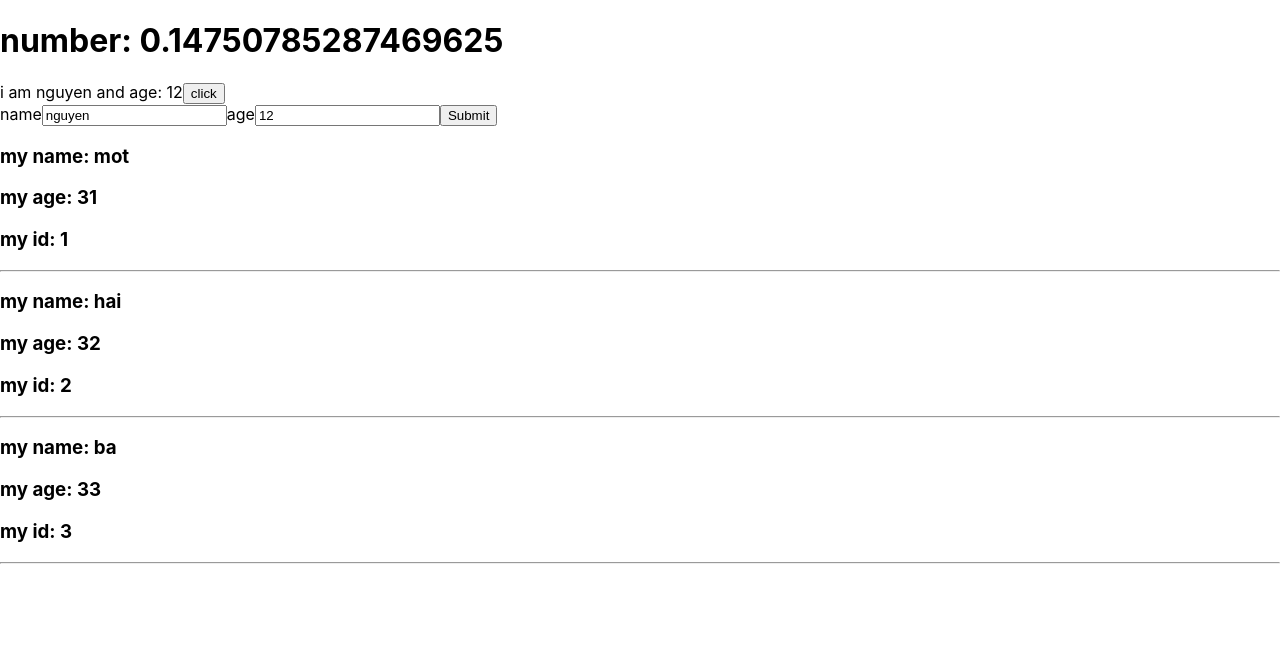
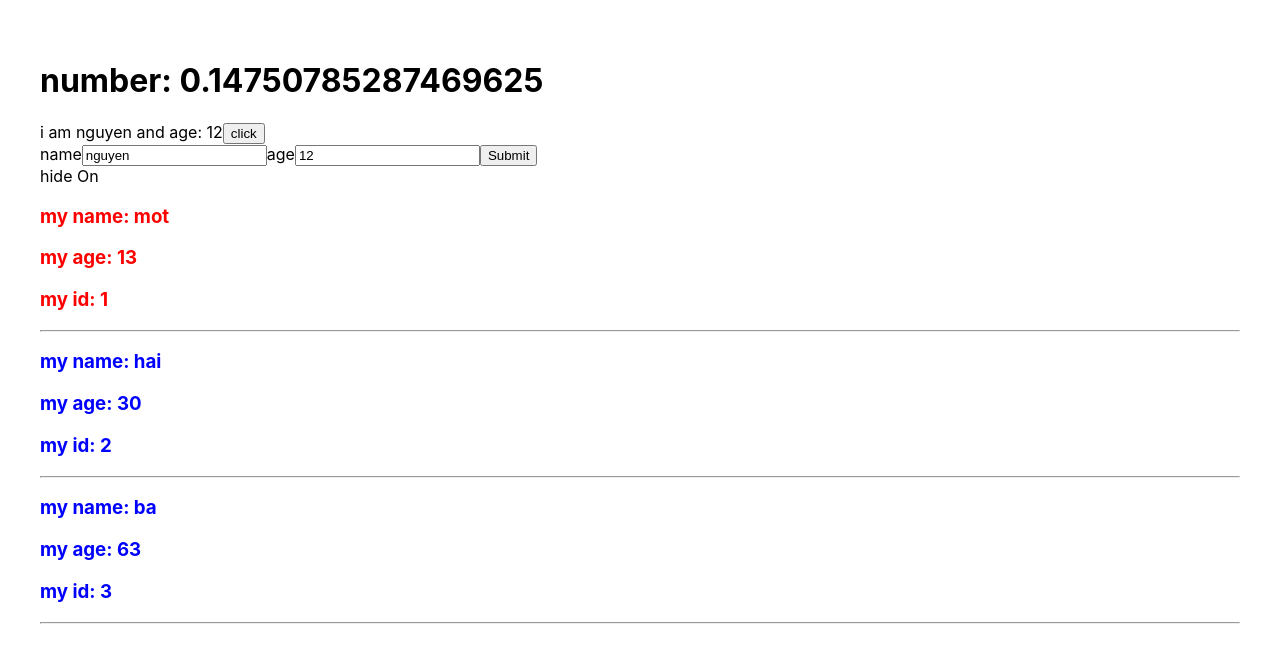
Before and after one commit to nguyenlehong/react-hoidanIT, a React (Create React App) app: page / in a window 1280 px wide. Shown: the top 662 px of the page. Built offline with nearby package versions, Linux system fonts and the light colour scheme.

Commit message:
cau dieu kien video 29

```diff
--- a/src/components/DisplayInfo.js
+++ b/src/components/DisplayInfo.js
@@ -1,26 +1,80 @@
 import React from "react";
 class DisplayInfo extends React.Component {
+  state = {
+    show: true,
+  };
+  handleShow = () => {
+    this.setState({
+      show: !this.state.show,
+    });
+  };
+  handleShowon = () => {
+    this.setState({
+      show: true,
+    });
+  };
   render() {
     const { listUser } = this.props;
     console.log(listUser);
     return (
       <div>
         <div>
+          <span
+            onClick={() => {
+              this.handleShow();
+            }}
+          >
+            {" "}
+            {this.state.show === true ? "hide" : "show"}
+          </span>
+          <span
+            onClick={() => {
+              this.handleShowon();
+            }}
+          >
+            {" "}
+            On
+          </span>
+        </div>
+        {this.state.show && (
+          <div>
             {listUser.map((user) => {
               return (
-              <div key={user.id}>
+                <div key={user.id} className={+user.age > 18 ? "blue" : "red"}>
                   <h3>my name: {user.name}</h3>
-
                   <h3>my age: {user.age}</h3>
-
                   <h3>my id: {user.id}</h3>
                   <hr></hr>
                 </div>
               );
             })}
           </div>
+        )}
       </div>
     );
   }
 }
 export default DisplayInfo;
+// if (+user.age > 28) {
+//   return (
+//     <div key={user.id} className="red">
+//       <h3>my name: {user.name}</h3>
+
+//       <h3>my age: {user.age}</h3>
+
+//       <h3>my id: {user.id}</h3>
+//       <hr></hr>
+//     </div>
+//   );
+// } else {
+//   return (
+//     <div key={user.id} className="blue">
+//       <h3>my name: {user.name}</h3>
+
+//       <h3>my age: {user.age}</h3>
+
+//       <h3>my id: {user.id}</h3>
+//       <hr></hr>
+//     </div>
+//   );
+// }
--- a/src/components/MyComponent.js
+++ b/src/components/MyComponent.js
@@ -5,11 +5,11 @@ import UserInfo from "./UserInfo";
 class MyComponent extends React.Component {
   state = {
     listuser: [
-      { id: "1", name: "mot", age: "31" },
+      { id: "1", name: "mot", age: "13" },
 
-      { id: "2", name: "hai", age: "32" },
+      { id: "2", name: "hai", age: "30" },
 
-      { id: "3", name: "ba", age: "33" },
+      { id: "3", name: "ba", age: "63" },
     ],
   };
   render() {
--- a/src/index.css
+++ b/src/index.css
@@ -1,13 +1,20 @@
+.red {
+  color: red;
+}
+.blue {
+  color: blue;
+}
 body {
+  padding: 40px;
   margin: 0;
-  font-family: -apple-system, BlinkMacSystemFont, 'Segoe UI', 'Roboto', 'Oxygen',
-    'Ubuntu', 'Cantarell', 'Fira Sans', 'Droid Sans', 'Helvetica Neue',
+  font-family: -apple-system, BlinkMacSystemFont, "Segoe UI", "Roboto", "Oxygen",
+    "Ubuntu", "Cantarell", "Fira Sans", "Droid Sans", "Helvetica Neue",
     sans-serif;
   -webkit-font-smoothing: antialiased;
   -moz-osx-font-smoothing: grayscale;
 }
 
 code {
-  font-family: source-code-pro, Menlo, Monaco, Consolas, 'Courier New',
+  font-family: source-code-pro, Menlo, Monaco, Consolas, "Courier New",
     monospace;
 }
--- a/src/index.js
+++ b/src/index.js
@@ -1,14 +1,14 @@
-import React from 'react';
-import ReactDOM from 'react-dom/client';
-import './index.css';
-import App from './App';
-import reportWebVitals from './reportWebVitals';
+import React from "react";
+import ReactDOM from "react-dom/client";
+import "./index.css";
+import App from "./App";
+import reportWebVitals from "./reportWebVitals";
 
-const root = ReactDOM.createRoot(document.getElementById('root'));
+const root = ReactDOM.createRoot(document.getElementById("root"));
 root.render(
-  <React.StrictMode>
-    <App />
-  </React.StrictMode>
+  // <React.StrictMode>
+  <App />
+  // </React.StrictMode>
 );
 
 // If you want to start measuring performance in your app, pass a function
```
Lines whose indentation alone changed are shown as unchanged.
